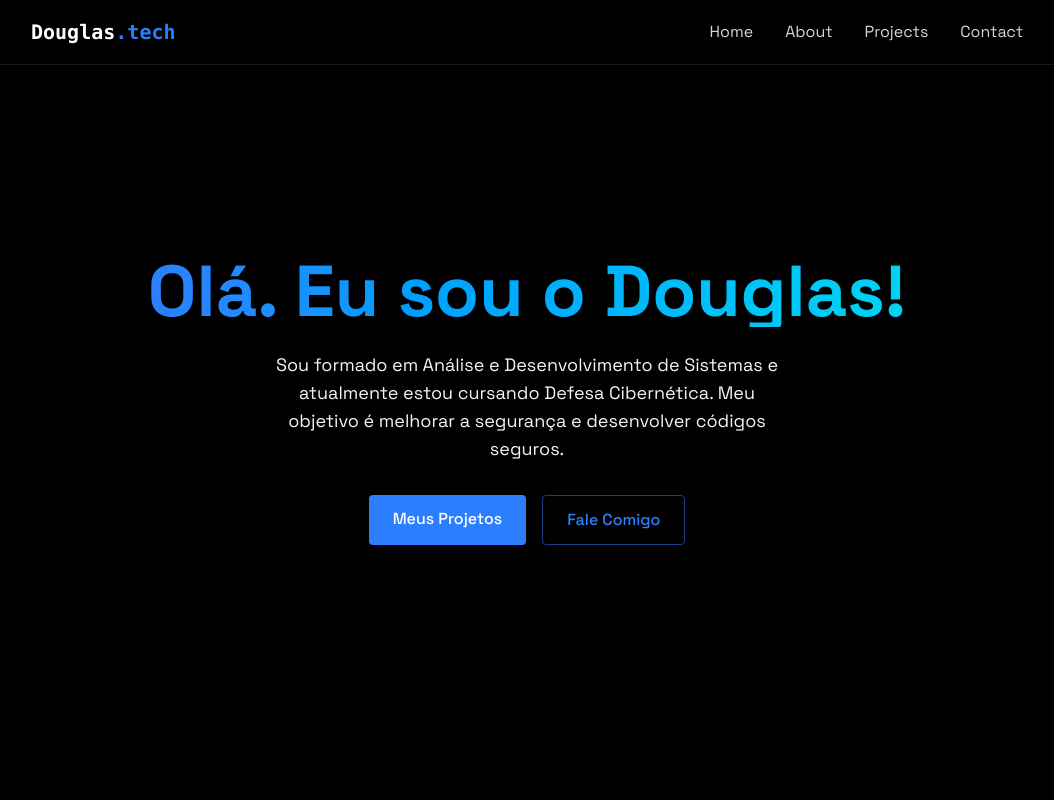
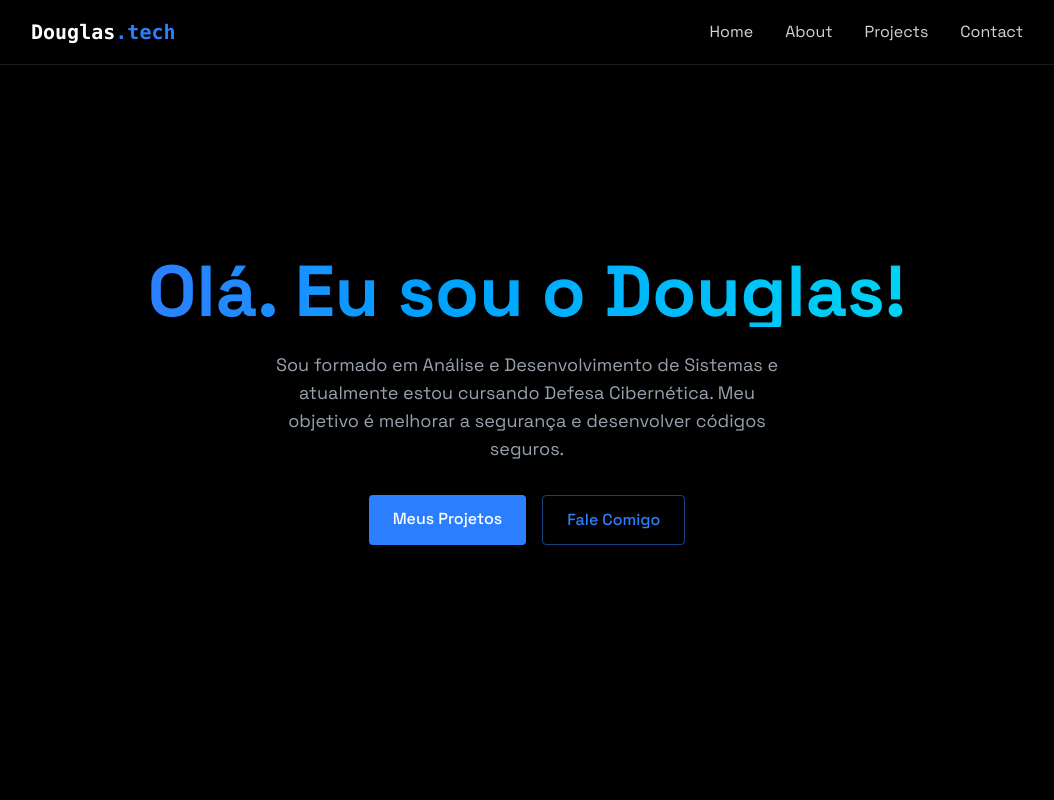
Before and after one commit to DouglasCerqueira/douglas-portifolio, a React (Vite) app: page / in a window 1280 px wide. Shown: the top 800 px of the page, without its empty margins (113-1167 px from the left). Built offline with nearby package versions, Linux system fonts and the light colour scheme.

Commit message:
Update Home.tsx

```diff
--- a/src/components/sections/Home.tsx
+++ b/src/components/sections/Home.tsx
@@ -9,7 +9,7 @@ export const Home = () => {
           bg-clip-text text-transparent leading-right">
             Olá. Eu sou o Douglas!
           </h1>
-          <p className="tex-gray-400 text-lg mb-8 max-w-lg mx-auto">
+          <p className="text-gray-400 text-lg mb-8 max-w-lg mx-auto">
             Sou formado em Análise e Desenvolvimento de Sistemas e atualmente estou cursando Defesa Cibernética.
             Meu objetivo é melhorar a segurança e desenvolver códigos seguros.
           </p>
```
